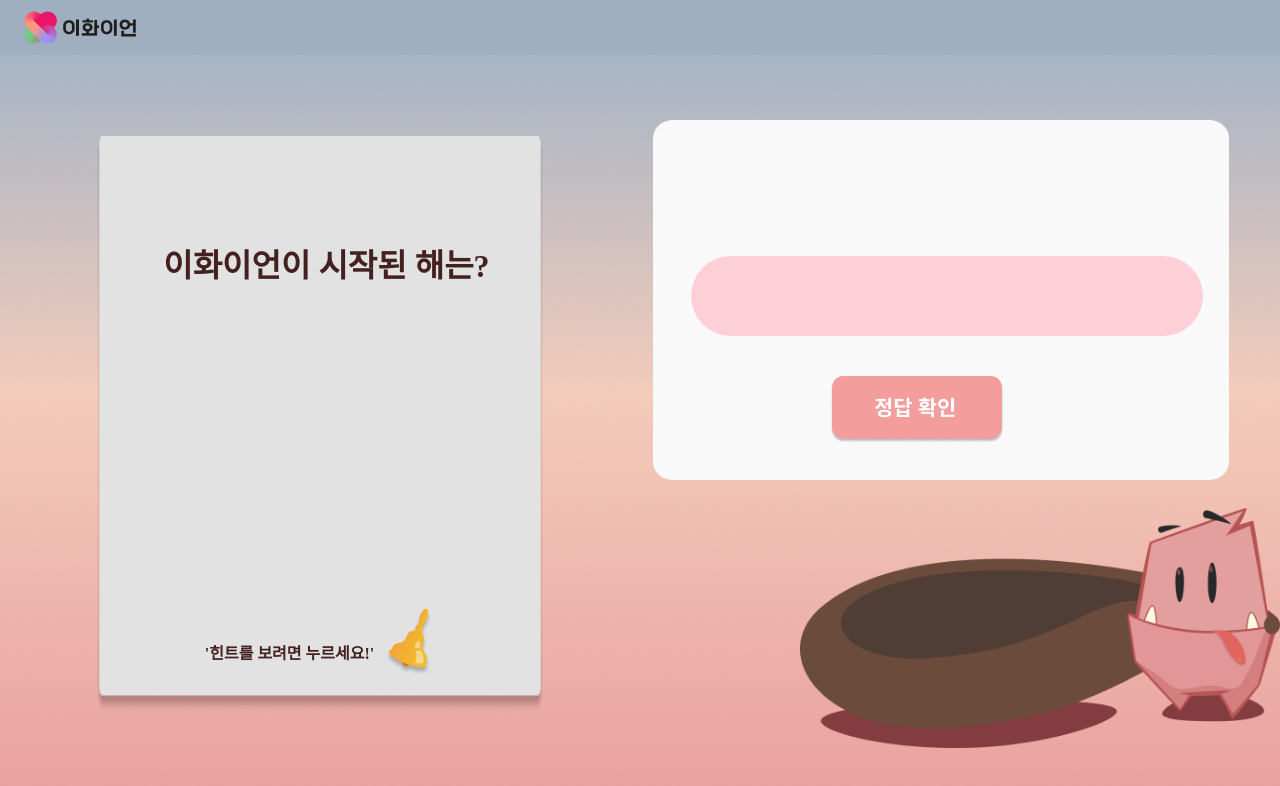
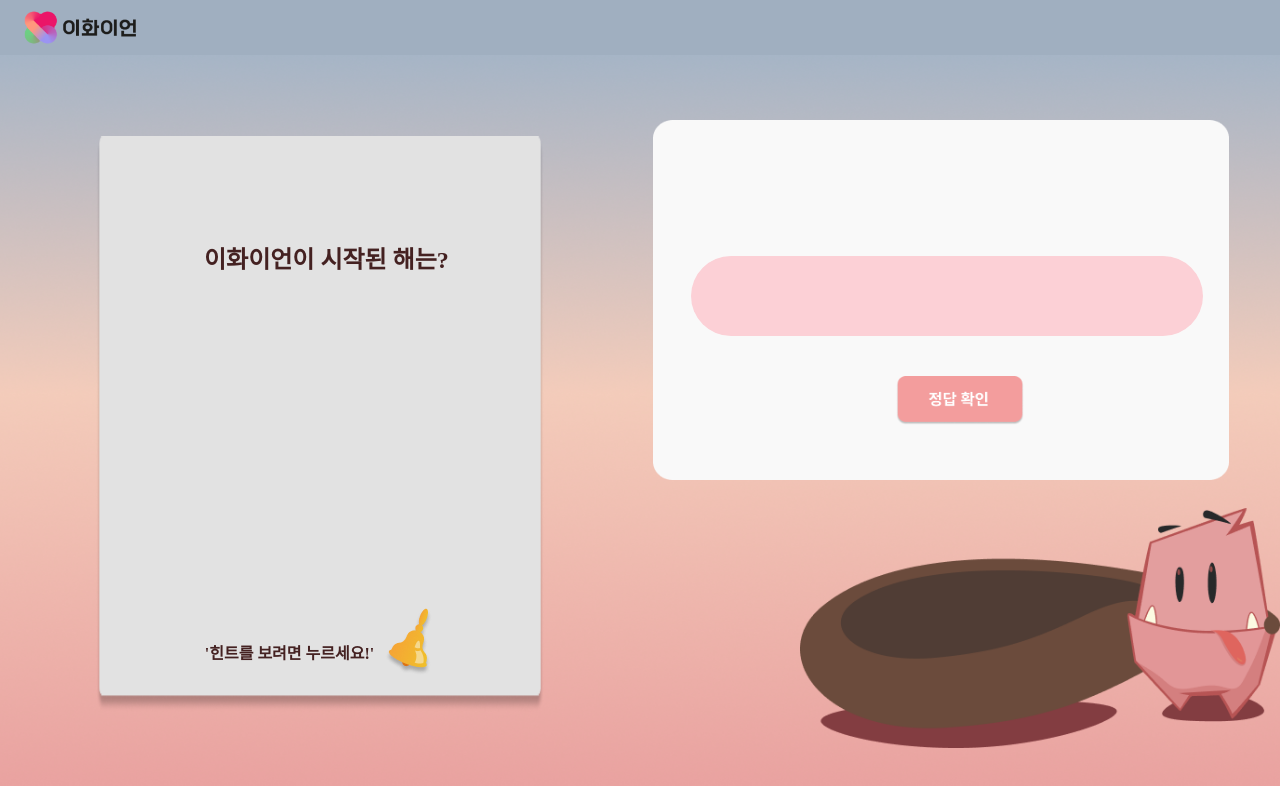
Before and after one commit to Ewhaian-WebEngineering/pearflower2022, a React (Create React App) app: page /gamemain in a window 1280 px wide. Shown: the top 786 px of the page. Built offline with nearby package versions, Linux system fonts and the light colour scheme; a web font is replaced by a local one.

Commit message:
레이아웃 수정

```diff
--- a/src/views/game/GameMain.css
+++ b/src/views/game/GameMain.css
@@ -31,12 +31,12 @@
         left: 0;
         margin-left: 12%;
         top: 30%;
-        font-size: 200%;
+        font-size: 150%;
         overflow: auto;
         width: 27%;
 
         font-family: 'Hahmlet', serif;
-        font-weight: 700;
+        font-weight: 600;
         color: #442121;
     }
 
@@ -59,6 +59,9 @@
         cursor: pointer;
     }
 
+    ._hintkey {
+        width: 100%;
+    }
 
     .popupHint {
         position: absolute;
@@ -105,13 +108,14 @@
     .ansBtn {
         position: absolute;
         top: 47%;
-        right: 16%;
+        right: 20%;
         cursor: pointer;
         z-index: 3;
+        width: 10%;
     }
 
     #_answerBtn {
-        width: 55%;
+        width: 100%;
     }
 
 
--- a/src/views/game/GamePage.css
+++ b/src/views/game/GamePage.css
@@ -89,8 +89,7 @@
 
       .retype_mobile {
           position: absolute;
-          width: 7vw;
-          height: 11vh;
+          width: 8vw;
           top: 43%;
           left: 3%;
       }
@@ -294,7 +293,6 @@
       .retype {
           position: absolute;
           width: 10vw;
-          height: 5vh;
           top: 67%;
           left: 51%;
       }
```
